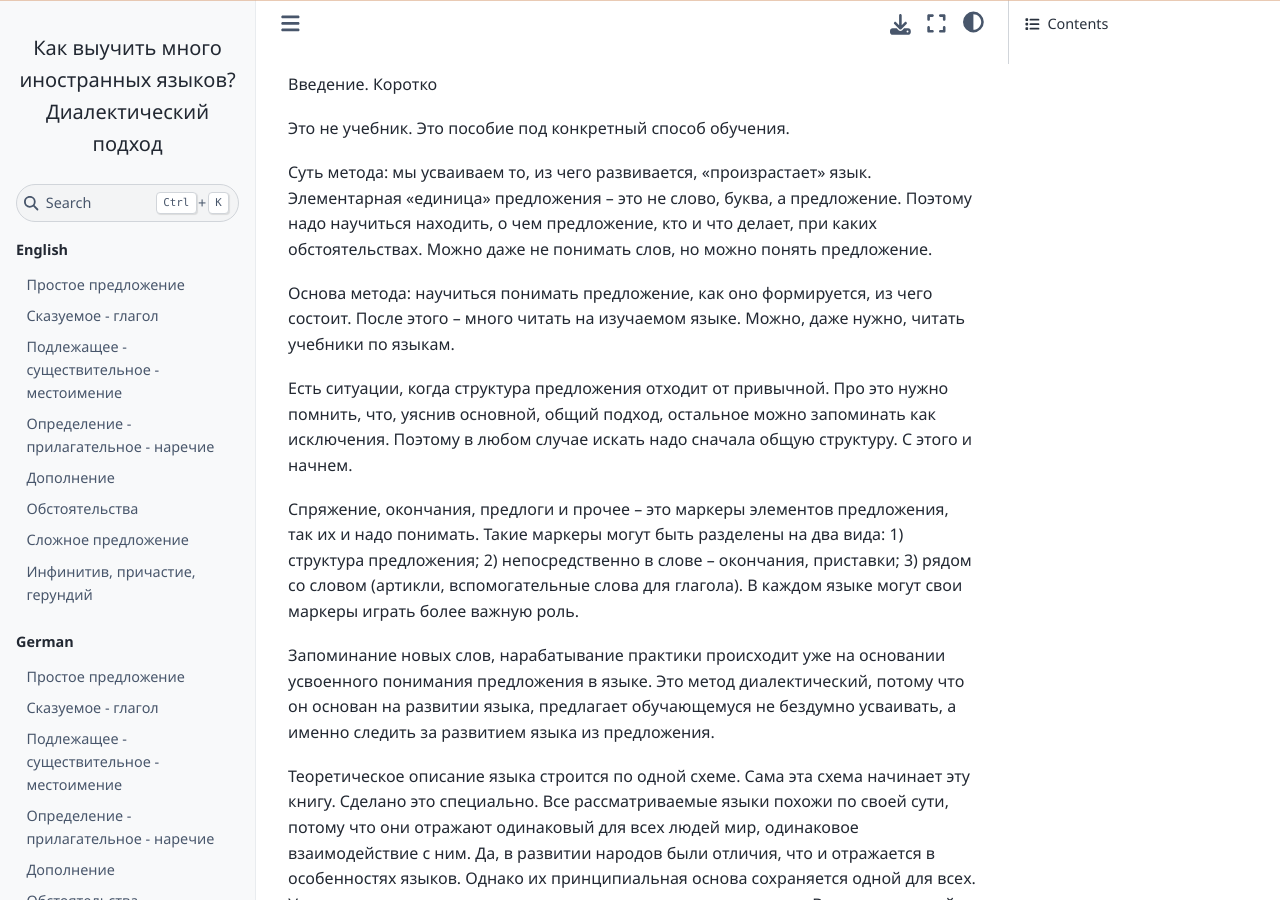
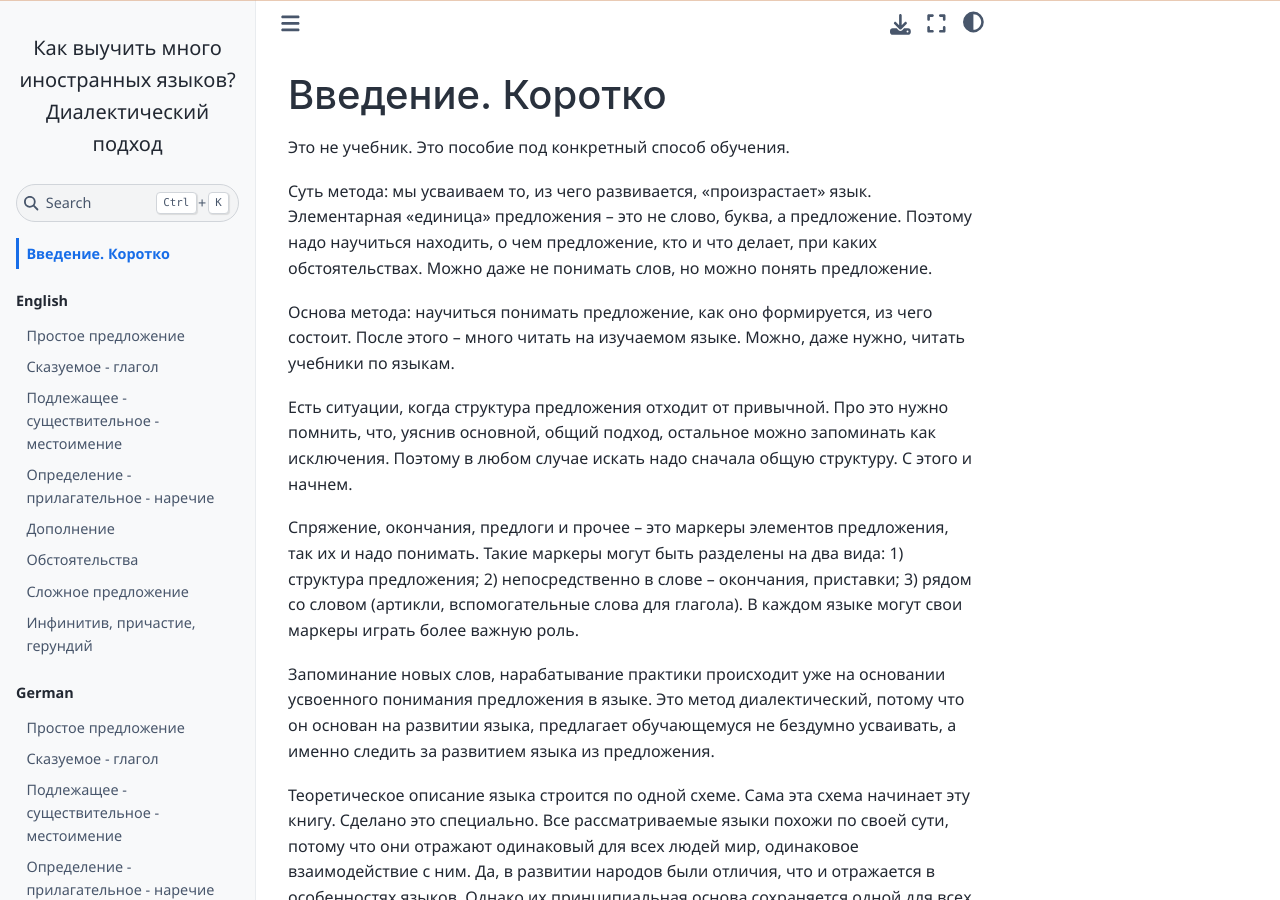
Before and after one commit to Ruslan-Nazarov/handbook_Languages, a Jupyter Book: the page built from preface.md, in a window 1280 px wide and 900 px high. Built offline with Jupyter Book 1.0.4 settings and Sphinx 7.4.7 and the Sphinx Book theme 1.1.4, drawn with Linux system fonts in a browser that asks for light colours.

Commit message:
Fix preface markdown header

```diff
--- a/preface.md
+++ b/preface.md
@@ -1,4 +1,4 @@
-Введение. Коротко
+# Введение. Коротко
 
 Это не учебник. Это пособие под конкретный способ обучения.
 
```
